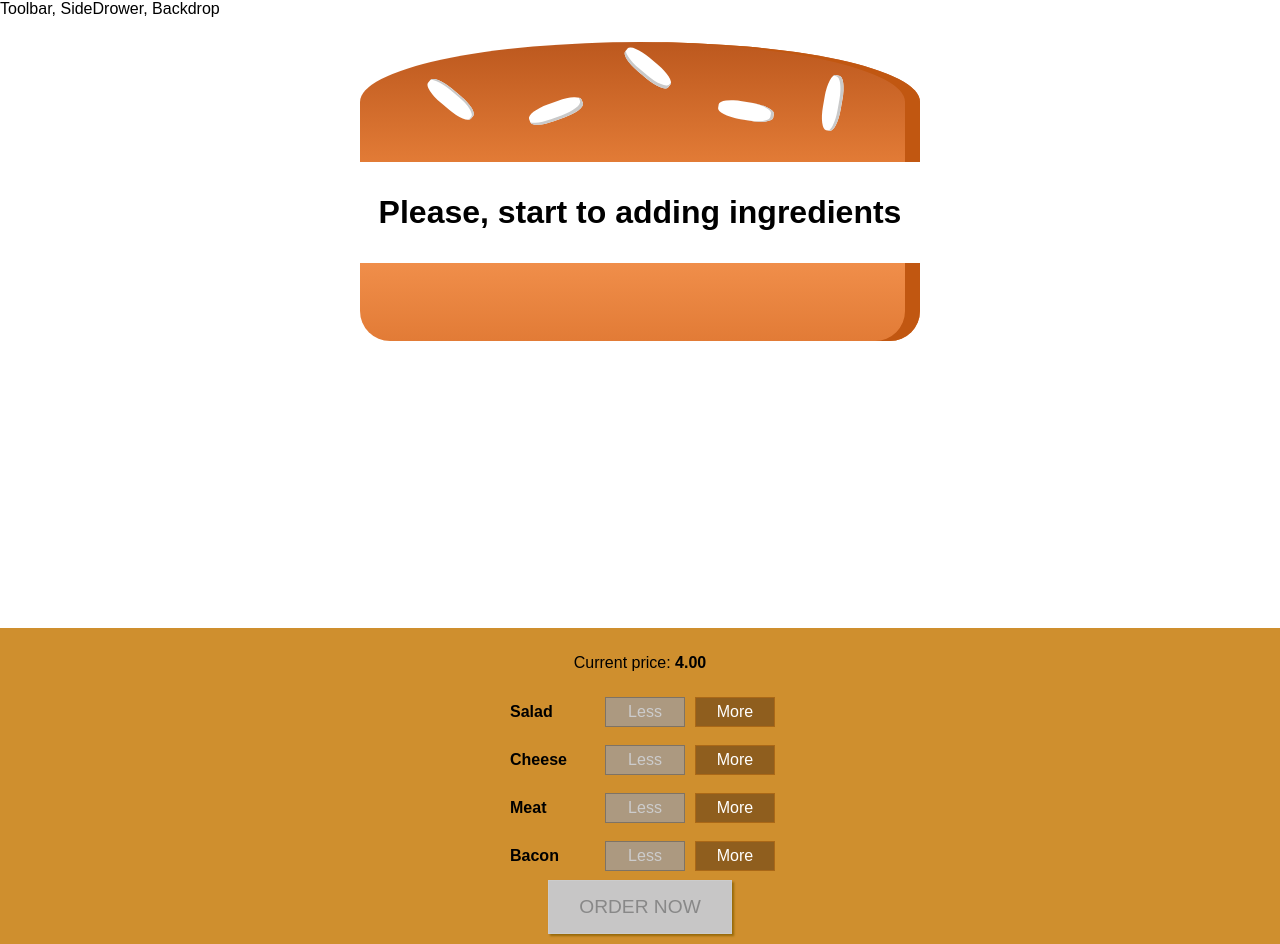
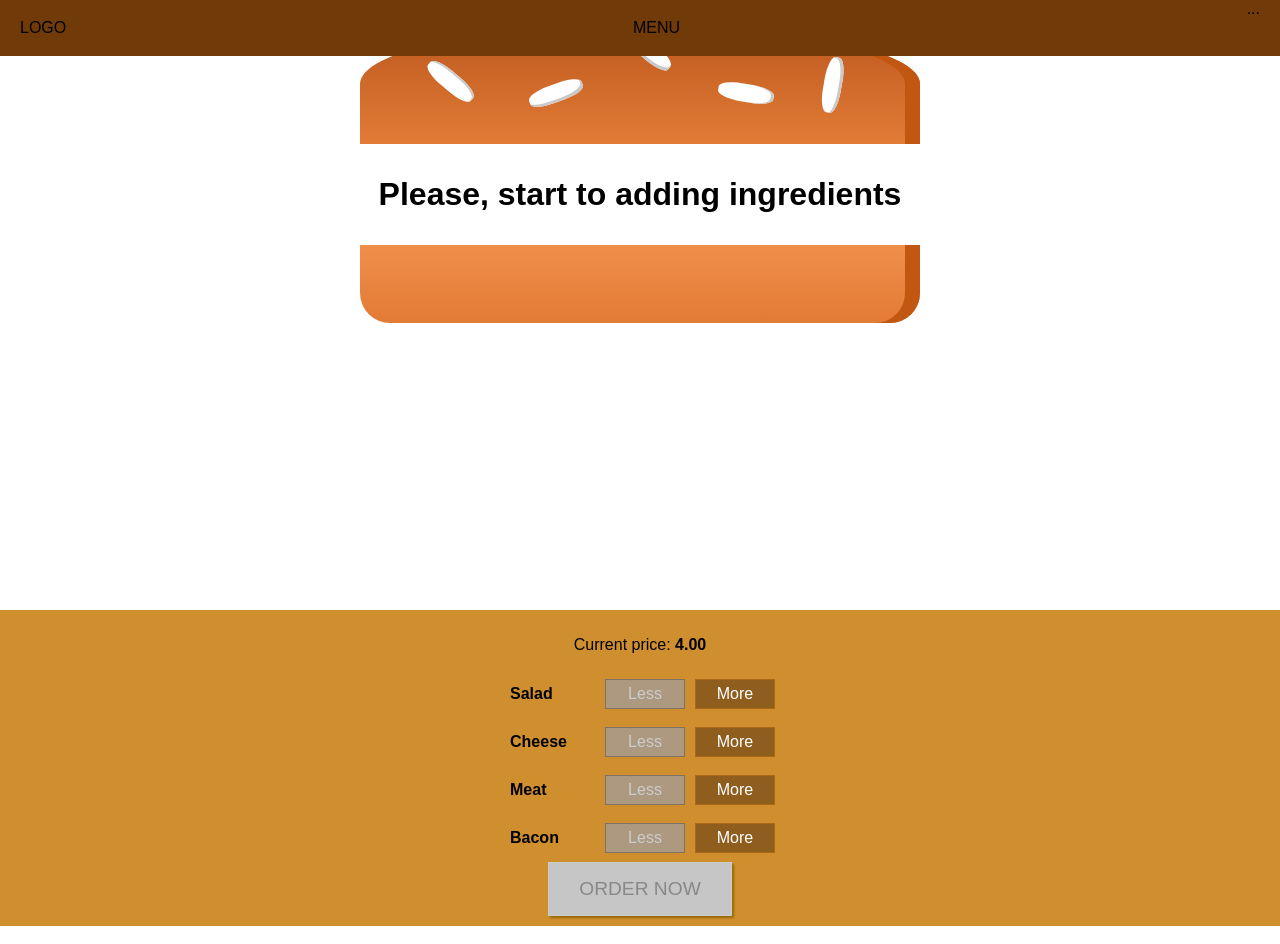
Before and after one commit to andreisavelev/burger-builder-react, a React app: page / in a window 1280 px wide. Built offline with nearby package versions, Linux system fonts and the light colour scheme.

Commit message:
Adding basics of  toolbar

```diff
--- a/src/components/layout/Layout.js
+++ b/src/components/layout/Layout.js
@@ -1,10 +1,13 @@
 import React from 'react';
+
 import Aux from '../../hoc/Auxiliary';
 import classes from './Layout.css';
 
+import Toolbar from '../navigation/Toolbar/Toolbar'
+
 const Layout = props => (
     <Aux>
-        <div>Toolbar, SideDrower, Backdrop</div>
+        <Toolbar />
         <main className={classes['burger-content']}>
             {props.children}
         </main>
--- /dev/null
+++ b/src/components/navigation/Toolbar/Toolbar.css
@@ -0,0 +1,18 @@
+.Toolbar {
+    position: fixed;
+    top: 0;
+    left: 0;
+    display: flex;
+    justify-content: space-between;
+    align-items: center;
+    height: 56px;
+    width: 100%;
+    padding: 0 20px;
+    background-color: #703b09;
+    box-sizing: border-box;
+    z-index: 90;
+}
+
+.Toolbar nav {
+    height: 100%;
+}
--- /dev/null
+++ b/src/components/navigation/Toolbar/Toolbar.js
@@ -0,0 +1,16 @@
+import React from 'react';
+
+import classes from './Toolbar.css';
+
+const Toolbar = props => (
+    <header className={classes.Toolbar}>
+        <div>LOGO</div>
+        <div>MENU</div>
+
+        <nav>
+            ...
+        </nav>
+    </header>
+);
+
+export default Toolbar;
```
